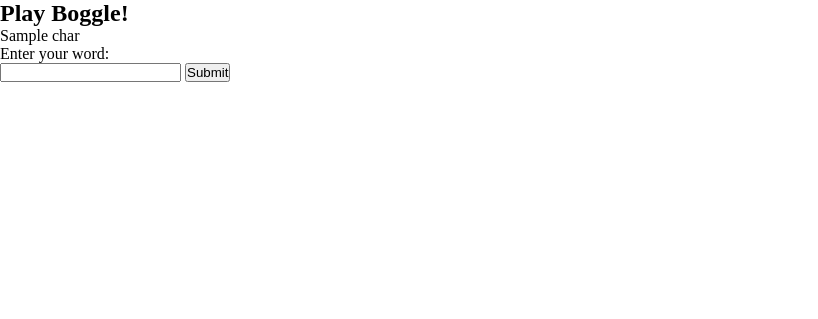
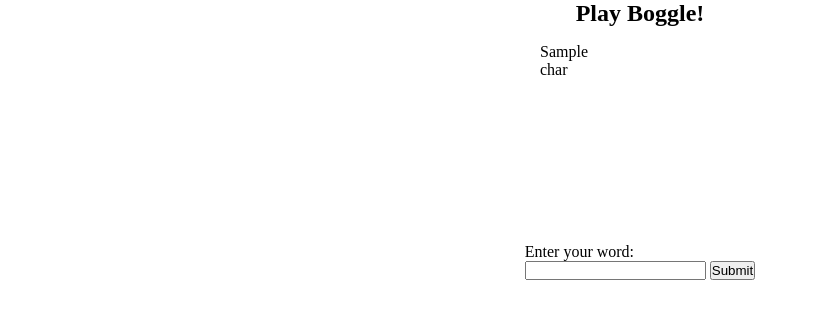
Before and after one commit to andreamartz/sb-19-5-flask-boggle, a Flask app: template templates/board.html in a window 1280 px wide. Shown: the top 319 px of the page, without its empty margins (0-818 px from the left). Run offline with Flask 2, Linux system fonts and the light colour scheme; the template is opened without the code that fills it: most values are stand-ins (such as "Sample title", 1, 10 or a date in 2020); parts of the project's set-up code (start-up, migrations or seed data) failed here and were passed over.

Commit message:
Add styles, mostly to center everything

```diff
--- a/static/app.css
+++ b/static/app.css
@@ -3,3 +3,30 @@
   padding: 0;
   box-sizing: border-box;
 }
+
+.title {
+  text-align: center;
+  margin-bottom: 1rem;
+}
+
+#dice {
+  display: grid;
+  grid-template-columns: 40px 40px 40px 40px 40px;
+  grid-template-rows: 40px 40px 40px 40px 40px;
+  justify-content: center;
+ }
+
+.die {
+  text-align: center;
+}
+
+#word-check-form,
+#messages {
+  margin: 0 auto;
+  width: max-content;
+}
+
+#feedback {
+  margin: 0 auto;
+  width: max-content;
+}
```
